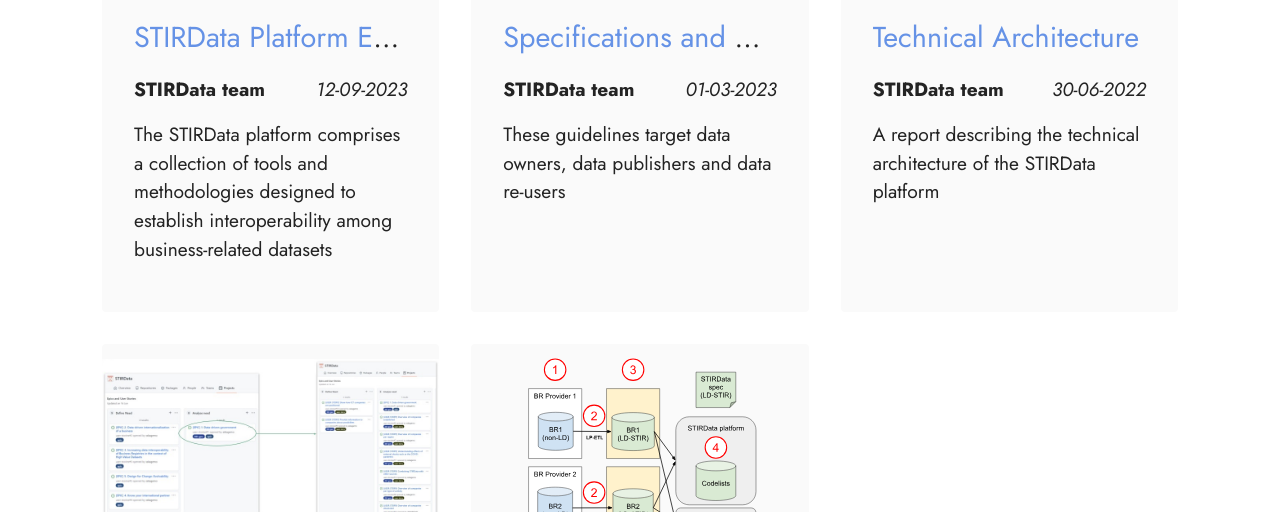
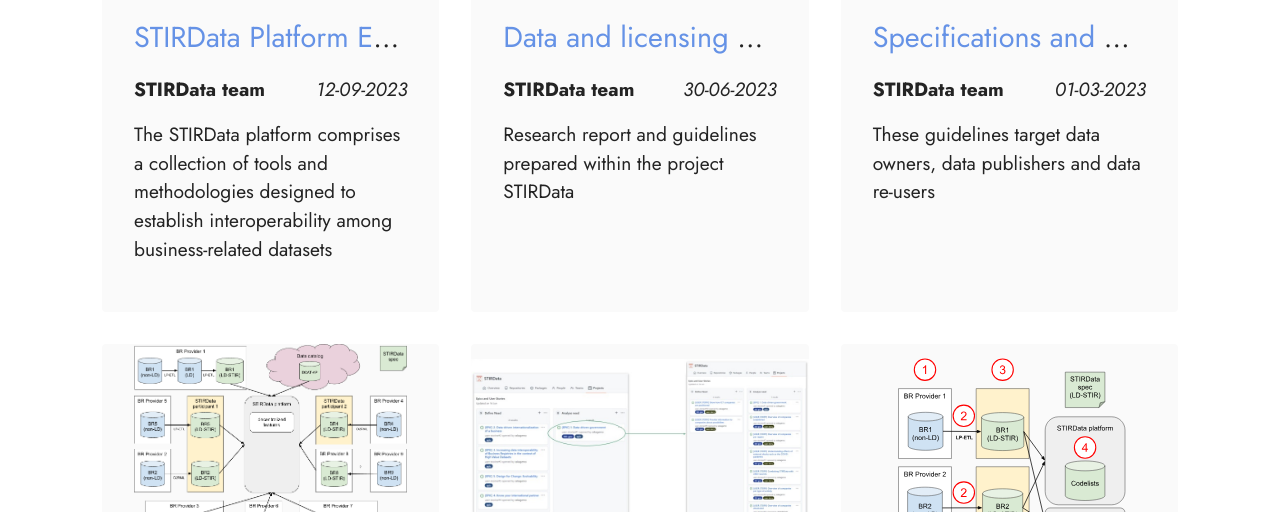
Before and after one commit to STIRData/stirdata-website, a plain HTML site: page news.html in a window 1280 px wide. Shown: the part 757-1269 px from the top of the page. Drawn offline with Linux system fonts and the light colour scheme.

Commit message:
Add Data and licensing management guidelines document in news page

```diff
--- a/components/card.js
+++ b/components/card.js
@@ -6,13 +6,13 @@ class Card extends HTMLElement {
   connectedCallback() {
     this.innerHTML = `
       <div class="item-wrapper">
-        <a href=${this.getAttribute('url')}>
+        <a href=${this.getAttribute('url')} target=${this.getAttribute('target')}>
           <div class="item-img">
             <img src=${this.getAttribute('thumbnail')} alt="" title=${this.getAttribute('title')}>
           </div>
           <div class="item-content mb-4">
             <h5 class="item-title mbr-fonts-style display-5">
-              <a class="text-primary" href=${this.getAttribute('url')}>
+              <a class="text-primary" href=${this.getAttribute('url')} target=${this.getAttribute('target')}>
                 ${this.getAttribute('title')}
               </a>
             </h5>
--- a/news.html
+++ b/news.html
@@ -64,6 +64,18 @@
                                   date="12-09-2023"
                                   description="The STIRData platform comprises a collection of tools and methodologies designed to establish interoperability among business-related datasets"
                                   url="/posts/stirdata-platform-evaluation"
+                                  target="_self"
+                          ></card-component>
+                        </div>
+                        <div class="item features-image сol-12 col-md-6 col-lg-4">
+                          <card-component
+                                  thumbnail="assets/images/platform_logo.png"
+                                  title="Data and licensing management guidelines"
+                                  creator="STIRData team"
+                                  date="30-06-2023"
+                                  description="Research report and guidelines prepared within the project STIRData"
+                                  url="/data/stirdata_data_and_licensing_management_guidelines.pdf"
+                                  target="_blank"
                           ></card-component>
                         </div>
                         <div class="item features-image сol-12 col-md-6 col-lg-4">
@@ -74,6 +86,7 @@
                                   date="01-03-2023"
                                   description="These guidelines target data owners, data publishers and data re-users"
                                   url="/posts/specifications-and-guidelines"
+                                  target="_self"
                           ></card-component>
                         </div>
                         <div class="item features-image сol-12 col-md-6 col-lg-4">
@@ -84,6 +97,7 @@
                                   date="30-06-2022"
                                   description="A report describing the technical architecture of the STIRData platform"
                                   url="/posts/technical-architecture"
+                                  target="_self"
                           ></card-component>
                         </div>
                         <div class="item features-image сol-12 col-md-6 col-lg-4">
@@ -94,6 +108,7 @@
                                   date="30-03-2022"
                                   description="A report representing Milestone 4 in the STIRData Grant Agreement"
                                   url="/posts/use-cases-and-dataset-analysis"
+                                  target="_self"
                           ></card-component>
                         </div>
                         <div class="item features-image сol-12 col-md-6 col-lg-4">
@@ -104,6 +119,7 @@
                                   date="18-02-2022"
                                   description="A report on the experience with the evaluation and testing of the tools used in the project"
                                   url="/posts/internal-tools-evaluation-and-testing"
+                                  target="_self"
                           ></card-component>
                         </div>
                         <!-- <div class="item features-image сol-12 col-md-6 col-lg-4">
@@ -137,6 +153,7 @@
                                     date="09-06-2023"
                                     description="Hybrid Event on The Role of Semantic Technologies in Common European Data Spaces"
                                     url="events/role-of-semantic-technologies-in-common-european-data-spaces"
+                                    target="_self"
                             ></card-component>
                           </div>
                           <div class="item features-image сol-12 col-md-6 col-lg-4">
@@ -147,6 +164,7 @@
                               date="20-06-2022"
                               description="STIRData: Specifications and Tools for Interoperable and Reusable data – why, how and what so far"
                               url="/posts/norway-event/description"
+                              target="_self"
                             ></card-component>
                           </div>
                         </div>
```
Also changed, not shown: 1 other file.
